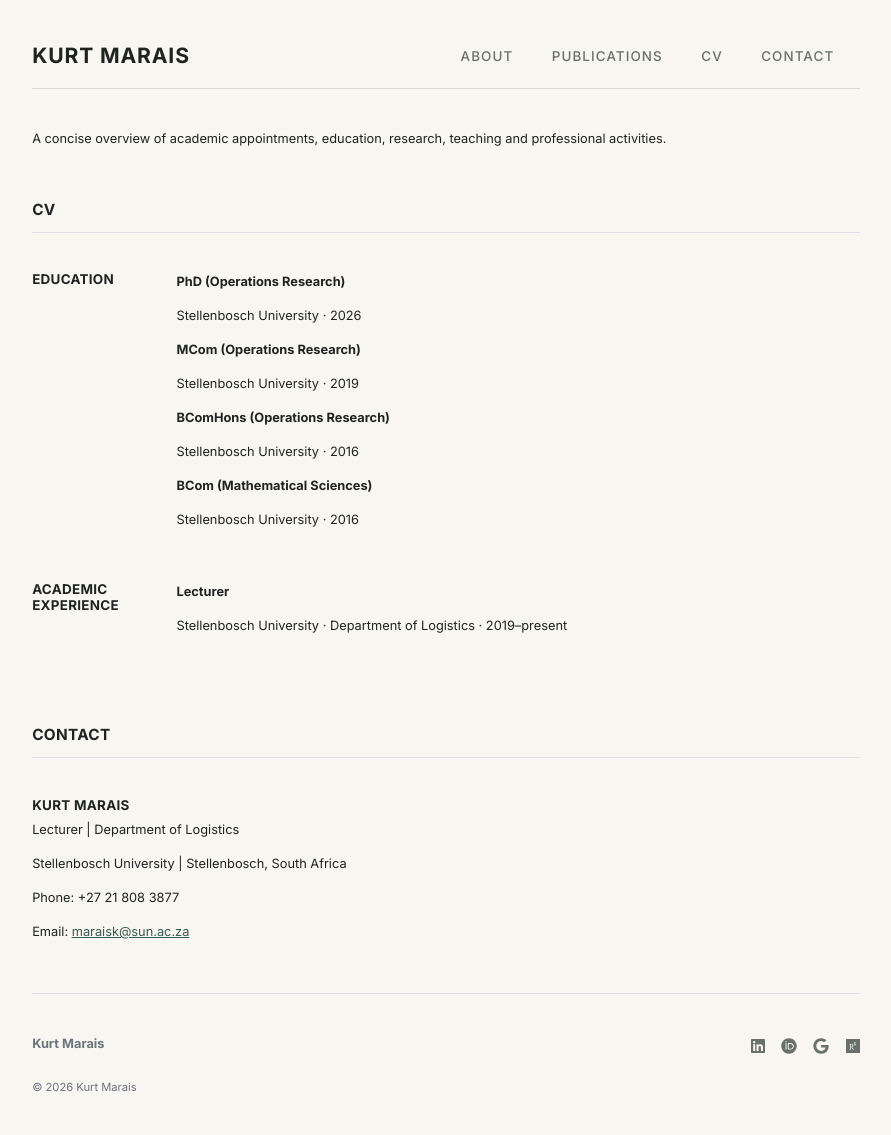
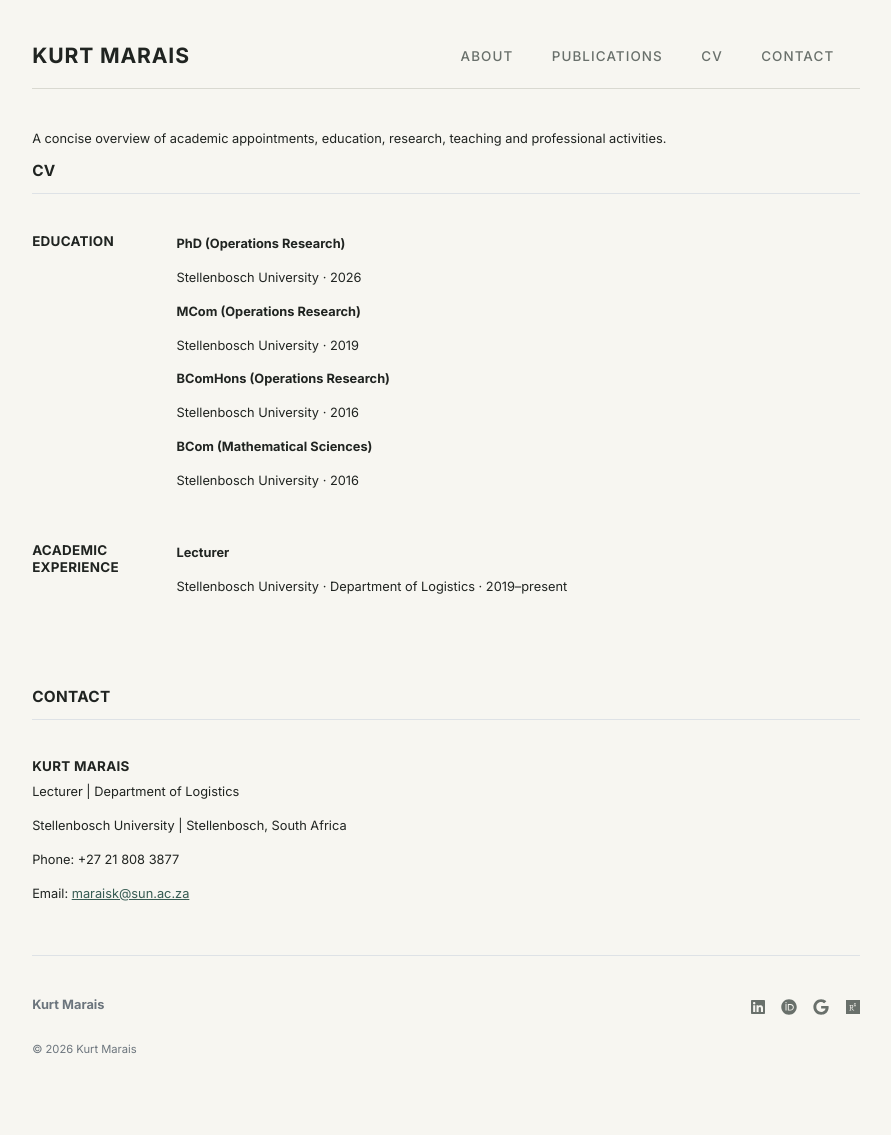
Before and after one commit to kurtmarais/kurtmarais.github.io, a Jekyll site: the page built from cv.md, in a window 1280 px wide. Shown: the whole page, without its empty margins (194-1085 px from the left). Built offline with Jekyll 4.4.1, drawn with Linux system fonts in a browser that asks for light colours; after the commit the page ends 1097 px from its top, so only the background shows below that.

Commit message:
Update cv.html

```diff
--- a/_layouts/cv.html
+++ b/_layouts/cv.html
@@ -4,7 +4,7 @@
 
 {{ content }}
 
-<div class="row g-5 mb-5 mt-2">
+<div class="row g-5 mb-5">
   <div>
     <h3 class="fw-bold border-bottom pb-3 mb-5">CV</h3>
     <div class="row g-5 mb-5">
```
